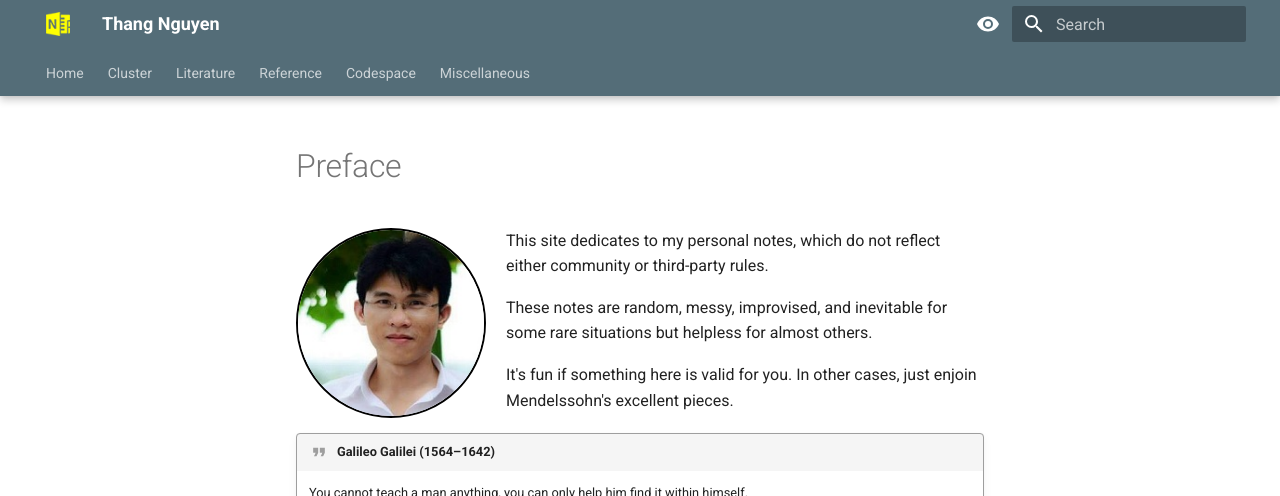
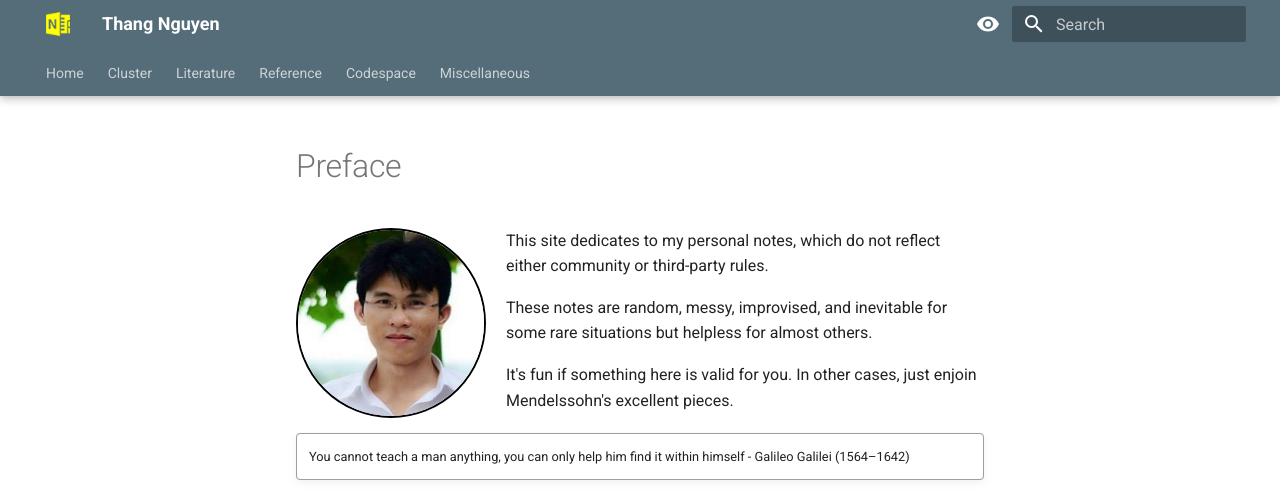
Before and after one commit to thangckt/thangckt.github.io, an MkDocs documentation site: the page built from docs/index.md, in a window 1280 px wide and 1012 px high, cut to the strip 0-496 px from the top of the window. Built offline with MkDocs 1.6.1 and Material for MkDocs 9.7.7, drawn with Linux system fonts in a browser that asks for light colours; the version menu is left out.

````diff
--- a/docs/index.md
+++ b/docs/index.md
@@ -31,9 +31,9 @@ These notes are random, messy, improvised, and inevitable for some rare situatio
 
 It's fun if something here is valid for you. In other cases, just enjoin Mendelssohn's excellent pieces.
 
-!!! quote "Galileo Galilei (1564–1642)"
+!!! quote ""
 
-    You cannot teach a man anything, you can only help him find it within himself.
+    You cannot teach a man anything, you can only help him find it within himself - Galileo Galilei (1564–1642)
 
 <!--
 ```python
````
